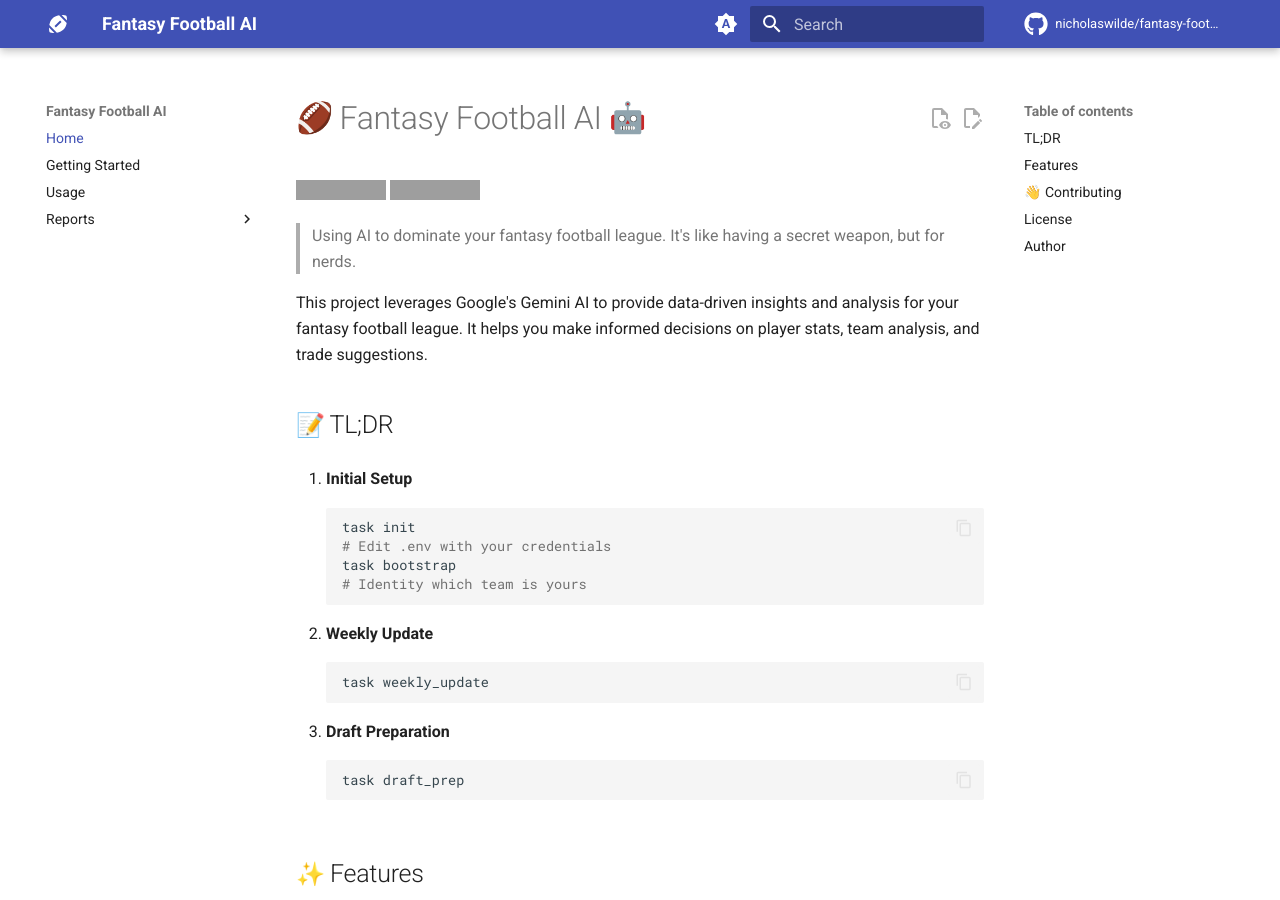
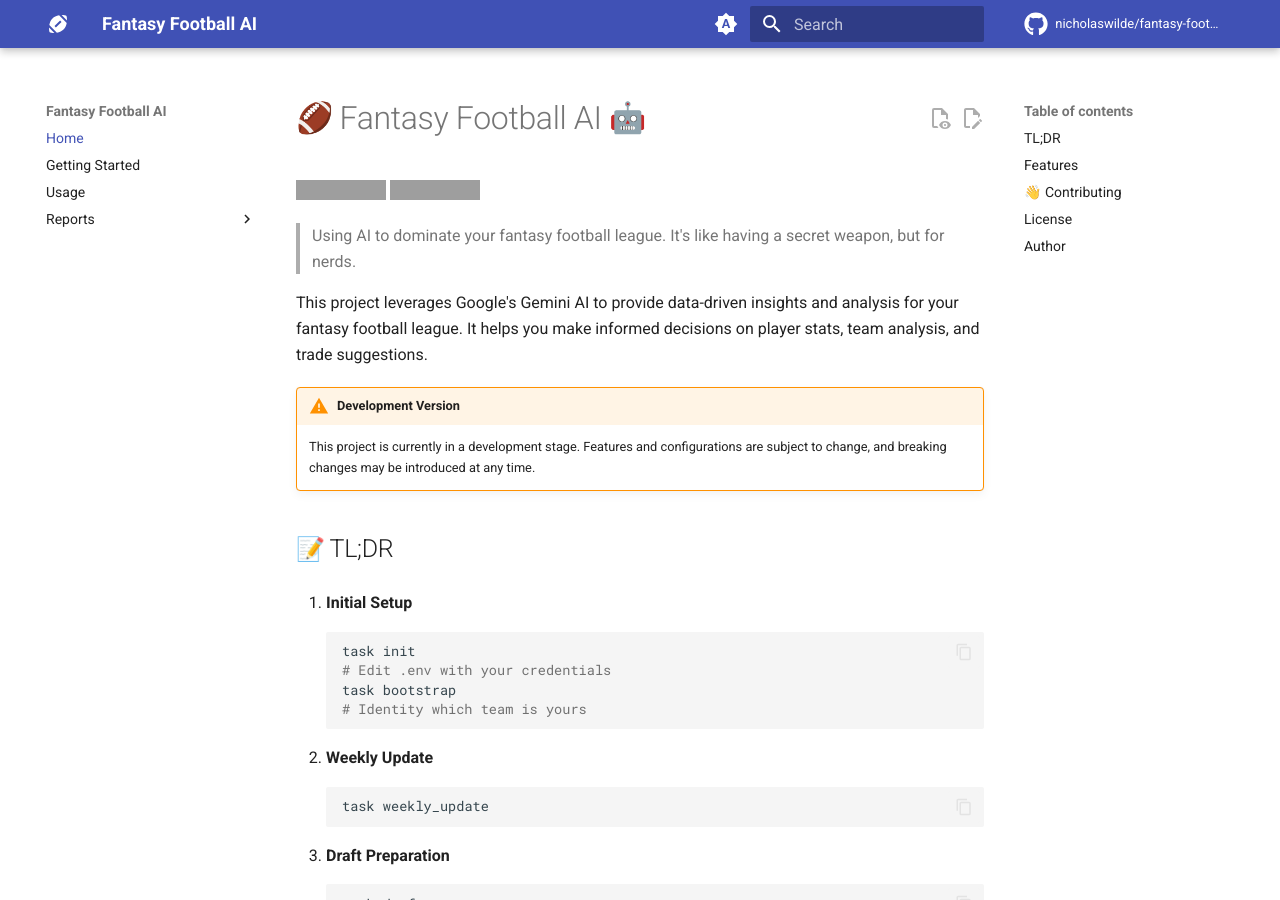
Before and after one commit to nicholaswilde/fantasy-football-ai, an MkDocs documentation site: the page built from docs/index.md, in a window 1280 px wide and 900 px high. Built offline with MkDocs 1.6.1 and Material for MkDocs 9.7.7, drawn with Linux system fonts in a browser that asks for light colours; emoji names are drawn with the system emoji font; comment, search, counter and statistics services are not loaded; grey boxes are pictures that could not be loaded.

Commit message:
Update index.md

```diff
--- a/docs/index.md
+++ b/docs/index.md
@@ -6,6 +6,10 @@
 > Using AI to dominate your fantasy football league. It's like having a secret weapon, but for nerds.
 
 This project leverages Google's Gemini AI to provide data-driven insights and analysis for your fantasy football league. It helps you make informed decisions on player stats, team analysis, and trade suggestions.
+
+!!! warning "Development Version"
+
+    This project is currently in a development stage. Features and configurations are subject to change, and breaking changes may be introduced at any time.
 
 ## :memo: TL;DR
 
```
